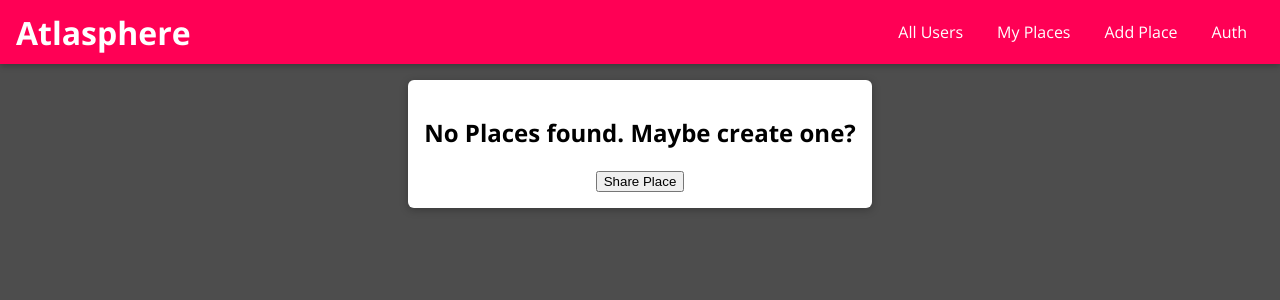
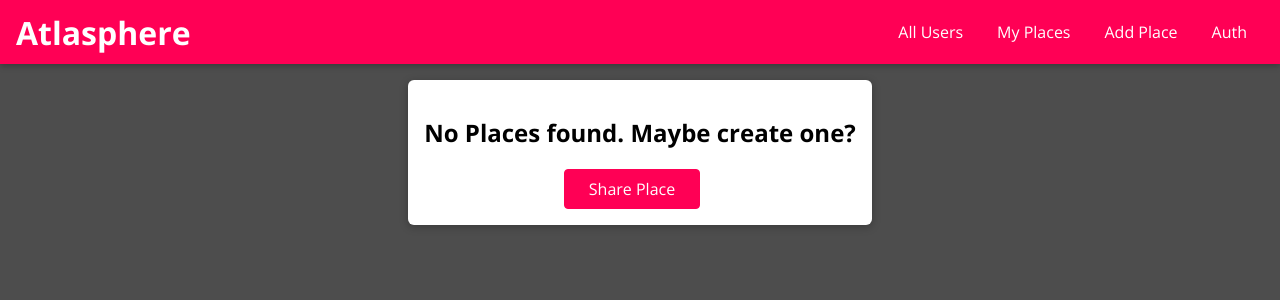
Before and after one commit to ahz777/atlasphere, a React (Vite) app in the folder frontend/: page /1/places in a window 1280 px wide. Shown: the top 300 px of the page. Built offline with nearby package versions, Linux system fonts and the light colour scheme.

Commit message:
Refactor PlaceList and UpdatePlace components to use Button and Card components for consistency; improve form data handling in UpdatePlace.

```diff
--- a/frontend/src/components/UserPlaces/PlaceList.jsx
+++ b/frontend/src/components/UserPlaces/PlaceList.jsx
@@ -1,5 +1,6 @@
 import Card from "../UI/Card.jsx";
 import PlaceItem from "./PlaceItem";
+import Button from "../UI/Button.jsx";
 import "./PlaceList.css";
 
 const PlaceList = (props) => {
@@ -8,7 +9,7 @@ const PlaceList = (props) => {
       <div className="place-list center">
         <Card>
           <h2>No Places found. Maybe create one?</h2>
-          <button>Share Place</button>
+          <Button to="/places/new">Share Place</Button>
         </Card>
       </div>
     );
--- a/frontend/src/pages/UpdatePlace.jsx
+++ b/frontend/src/pages/UpdatePlace.jsx
@@ -6,6 +6,7 @@ import Button from "../components/UI/Button";
 import { VALIDATOR_REQUIRE, VALIDATOR_MINLENGTH } from "../utils/validators";
 import { DUMMY_PLACES } from "../data";
 import { useForm } from "../hooks/form-hook";
+import Card from "../components/UI/Card";
 
 const UpdatePlace = () => {
   const placeId = useParams().placeId;
@@ -26,6 +27,7 @@ const UpdatePlace = () => {
   );
 
   useEffect(() => {
+    if (identifiedPlace) {
       setFormData(
         {
           title: {
@@ -39,6 +41,7 @@ const UpdatePlace = () => {
         },
         true
       );
+    }
     setIsLoading(false);
   }, [setFormData, identifiedPlace]);
 
@@ -50,7 +53,9 @@ const UpdatePlace = () => {
   if (!identifiedPlace) {
     return (
       <div className="center">
+        <Card>
           <h1>Could not find place!</h1>
+        </Card>
       </div>
     );
   }
@@ -58,7 +63,9 @@ const UpdatePlace = () => {
   if (isLoading) {
     return (
       <div className="center">
+        <Card>
           <h1>Loading...</h1>
+        </Card>
       </div>
     );
   }
```
Lines whose indentation alone changed are shown as unchanged.
